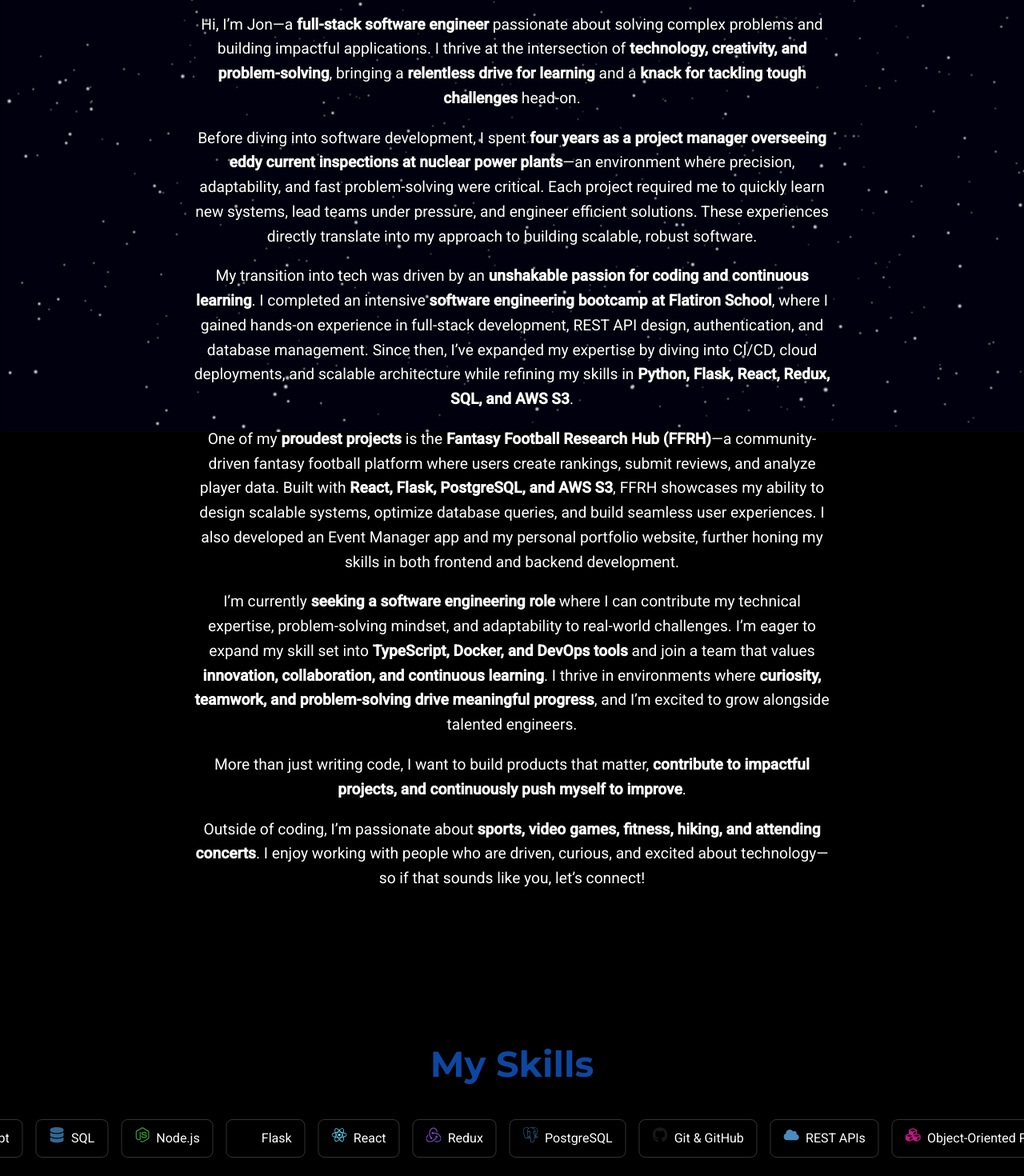
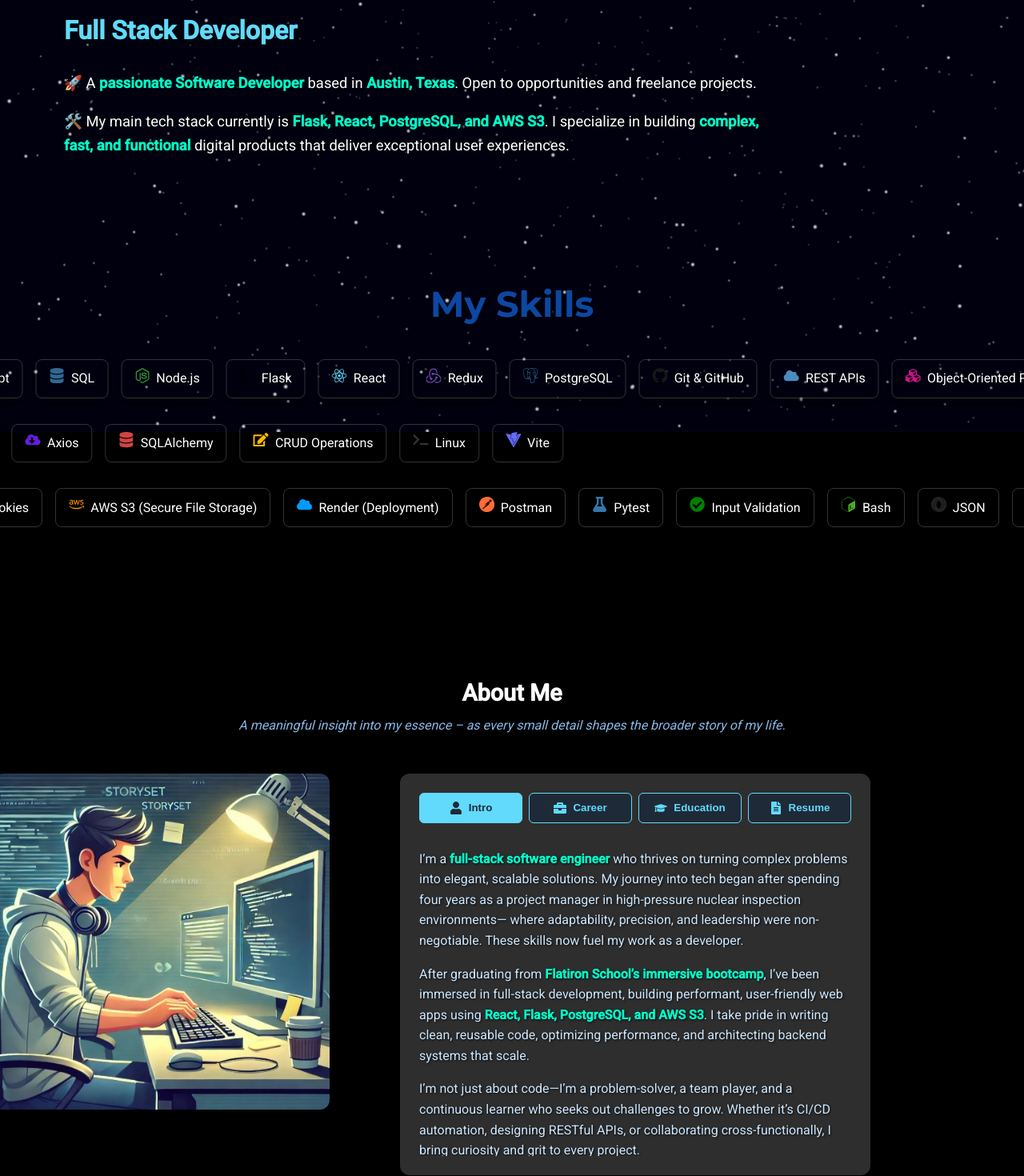
Before and after one commit to Jwmarsh16/personal-portfolio, a React (Vite) app in the folder client/: page / in a window 1280 px wide. Shown: the part 260-1730 px from the top of the page at 80% size. Built offline with nearby package versions, Linux system fonts and the light colour scheme.

Commit message:
moved skills to top of page with an intro, added about me tabs container under skills section

```diff
--- /dev/null
+++ b/client/src/AboutMeTabs.css
@@ -0,0 +1,159 @@
+
+.about-me-section {
+    width: 100%;
+    padding: 2rem;
+    text-align: center;
+  }
+
+  .about-header h2 {
+    font-size: 2.5rem;
+    color: white;
+    margin-bottom: 0.5rem;
+  }
+
+  .about-subtext {
+    font-size: 1.1rem;
+    color: #99ccff;
+    max-width: 700px;
+    margin: 0 auto 2rem;
+    font-style: italic;
+    opacity: 0.9;
+  }
+
+  /* The rest of your existing .about-tabs-wrapper and .tabs-container CSS can stay the same */
+
+
+.about-tabs-wrapper {
+    display: flex;
+    justify-content: center;
+    align-items: flex-start;
+    padding: 2rem;
+    flex-wrap: wrap;
+    gap: 1.5rem;
+  }
+
+  .code-image {
+    flex: 1;
+    max-width: 45%;
+    display: flex;
+    justify-content: flex-end;
+    align-items: center;
+  }
+
+  .code-image img {
+    width: 100%;
+    max-width: 420px;
+    height: auto;
+    animation: float 6s ease-in-out infinite;
+    border-radius: 12px;
+  }
+
+  @keyframes float {
+    0% { transform: translateY(0px); }
+    50% { transform: translateY(-10px); }
+    100% { transform: translateY(0px); }
+  }
+
+  .tabs-container {
+    flex: 1;
+    max-width: 50%;
+    background-color: rgba(51, 51, 51, 0.9);
+    color: white;
+    padding: 1.5rem;
+    border-radius: 12px;
+    max-height: 500px;
+    overflow-y: auto;
+    box-shadow: 0 4px 8px rgba(0, 0, 0, 0.3);
+    margin-left: -1rem;
+  }
+
+  .tabs {
+    display: flex;
+    justify-content: space-between;
+    margin-bottom: 1rem;
+    gap: 0.5rem;
+    flex-wrap: wrap;
+  }
+
+  .tabs button {
+    background-color: #1e2a38;
+    border: 1px solid #61dafb;
+    padding: 0.6rem 1.2rem;
+    color: #61dafb;
+    font-weight: bold;
+    cursor: pointer;
+    transition: background-color 0.3s ease, color 0.3s ease;
+    border-radius: 6px;
+    flex: 1;
+    display: flex;
+    align-items: center;
+    justify-content: center;
+    gap: 0.5rem;
+  }
+
+  .tabs button:hover,
+  .tabs button.active {
+    background-color: #61dafb;
+    color: #1e2a38;
+  }
+
+  .tab-body {
+    max-height: 400px;
+    overflow-y: auto;
+  }
+
+  .tab-content p,
+  .tab-content ul {
+    margin-bottom: 1rem;
+    line-height: 1.6;
+    color: #cce7ff;
+  }
+
+  .tab-content ul {
+    padding-left: 1rem;
+  }
+
+  .tab-icon {
+    font-size: 1rem;
+  }
+
+  .highlight {
+    color: #00ffcc;
+    font-weight: bold;
+  }
+
+  .tabs-title {
+    text-align: center;
+    margin-bottom: 1rem;
+  }
+
+  .tabs-title h2 {
+    font-size: 1.8rem;
+    color: white;
+    margin-bottom: 0.3rem;
+  }
+
+  .about-subtext {
+    font-size: 1rem;
+    color: #99ccff;
+    max-width: 700px;
+    margin: 0 auto;
+    font-style: italic;
+    opacity: 0.9;
+  }
+
+  /* Fade animation */
+  .fade-in {
+    animation: fadeIn 0.6s ease-in-out;
+  }
+
+  @keyframes fadeIn {
+    from {
+      opacity: 0;
+      transform: translateY(8px);
+    }
+    to {
+      opacity: 1;
+      transform: translateY(0);
+    }
+  }
--- a/client/src/App.jsx
+++ b/client/src/App.jsx
@@ -1,15 +1,16 @@
 import React from 'react';
 import { BrowserRouter as Router, Route, Routes } from 'react-router-dom';
 import Header from './components/Header';
-import AboutMe from './components/AboutMe';
+import SkillsIntro from './components/SkillsIntro';
+import AboutMeTabs from './components/AboutMeTabs';
 import Projects from './components/Projects';
-import Skills from './components/Skills';
 import Contact from './components/Contact';
 import Menu from './components/Menu';
 import TechnicalBlogs from './components/TechnicalBlogs';
 import FantasyFootballResearchHub from './project-details/FantasyFootballResearchHub';
 import EventManager from './project-details/EventManager';
 import Portfolio from './project-details/Portfolio';
+import Resume from './components/Resume'; // ✅ New import
 import './global.css';
 
 function App() {
@@ -19,8 +20,7 @@ function App() {
         <Menu />
         <Header />
 
-        {/* Shooting Star Elements with varied angles */}
-        {/* Star 1: Moving at 62° */}
+        {/* Shooting Star Elements */}
         <div
           className="shooting-star-container"
           style={{
@@ -38,7 +38,6 @@ function App() {
           <div className="shooting-star"></div>
         </div>
 
-        {/* Star 2: Moving at 112° */}
         <div
           className="shooting-star-container"
           style={{
@@ -56,7 +55,6 @@ function App() {
           <div className="shooting-star"></div>
         </div>
 
-        {/* Star 3: Moving at 203° */}
         <div
           className="shooting-star-container"
           style={{
@@ -74,7 +72,6 @@ function App() {
           <div className="shooting-star"></div>
         </div>
 
-        {/* Star 4: Moving at 277° */}
         <div
           className="shooting-star-container"
           style={{
@@ -97,14 +94,16 @@ function App() {
             path="/"
             element={
               <main>
-                <AboutMe />
-                <Skills />
+                <SkillsIntro />
+                <AboutMeTabs />
                 <Projects />
                 <Contact />
               </main>
             }
           />
           <Route path="/blogs" element={<TechnicalBlogs />} />
+          <Route path="/resume" element={<Resume />} />
+
           {/* Project Detail Routes */}
           <Route
             path="/project/fantasy-football-research-hub"
--- /dev/null
+++ b/client/src/SkillsIntro.css
@@ -0,0 +1,50 @@
+/* SkillsIntro.css */
+
+.skills-intro-wrapper {
+    padding: 3rem 2rem;
+  }
+
+  /* Separate wrapper for summary so we can shift only that left */
+  .summary-wrapper {
+    text-align: left;
+    max-width: 900px;
+    margin-left: 3rem;
+  }
+
+  /* Center the skills rows independently */
+  .skills-wrapper {
+    display: flex;
+    justify-content: center;
+    margin-top: 2rem;
+  }
+
+  /* Summary content styling */
+  .summary-intro h1 {
+    font-size: 3.5rem;
+    color: white;
+    margin-bottom: 1rem;
+  }
+
+  .name-highlight {
+    color: #00ffd1;
+    font-weight: 900;
+  }
+
+  .role-highlight {
+    font-size: 2rem;
+    font-weight: bold;
+    color: #61dafb;
+    margin-bottom: 1.5rem;
+  }
+
+  .summary-intro p {
+    font-size: 1.15rem;
+    color: white;
+    margin-bottom: 1.2rem;
+    line-height: 1.6;
+  }
+
+  .highlight {
+    color: #94f5ff;
+    font-weight: bold;
+  }
--- /dev/null
+++ b/client/src/components/AboutMeTabs.jsx
@@ -0,0 +1,114 @@
+// AboutMeTabs.jsx
+import React, { useState } from 'react';
+import '../AboutMeTabs.css';
+import { useNavigate } from 'react-router-dom';
+import { FaUser, FaBriefcase, FaGraduationCap, FaFileAlt } from 'react-icons/fa';
+
+function AboutMeTabs() {
+  const [activeTab, setActiveTab] = useState('Intro');
+  const navigate = useNavigate();
+
+  const renderTabContent = () => {
+    switch (activeTab) {
+      case 'Intro':
+        return (
+          <div className="tab-content">
+            <p>
+              I’m a <span className="highlight">full-stack software engineer</span> who thrives on turning complex problems into elegant, scalable solutions.
+              My journey into tech began after spending four years as a project manager in high-pressure nuclear inspection environments—
+              where adaptability, precision, and leadership were non-negotiable. These skills now fuel my work as a developer.
+            </p>
+            <p>
+              After graduating from <span className="highlight">Flatiron School’s immersive bootcamp</span>, I’ve been immersed in full-stack development,
+              building performant, user-friendly web apps using <span className="highlight">React, Flask, PostgreSQL, and AWS S3</span>. I take pride in writing clean, reusable code,
+              optimizing performance, and architecting backend systems that scale.
+            </p>
+            <p>
+              I’m not just about code—I’m a problem-solver, a team player, and a continuous learner who seeks out challenges to grow.
+              Whether it’s CI/CD automation, designing RESTful APIs, or collaborating cross-functionally, I bring curiosity and grit to every project.
+            </p>
+            <p>
+              My ultimate goal? To join a mission-driven team where I can build impactful software, grow with talented engineers,
+              and contribute to products that make people’s lives easier and better.
+            </p>
+          </div>
+        );
+      case 'Career':
+        return (
+          <div className="tab-content">
+            <ul>
+              <li>
+                <strong>Project Manager – Nuclear Power Inspection</strong><br />
+                2019 – 2023
+              </li>
+              <li>
+                <strong>Software Engineering Student – Flatiron School</strong><br />
+                April 2024 – August 2024
+              </li>
+            </ul>
+          </div>
+        );
+      case 'Education':
+        return (
+          <div className="tab-content">
+            <ul>
+              <li>
+                <strong>Flatiron School – Software Engineering Bootcamp</strong><br />
+                Graduated: August 2024
+              </li>
+              <li>
+                <strong>Other Continuing Education</strong><br />
+                Online courses in Flask, React, AWS, CI/CD, and more
+              </li>
+            </ul>
+          </div>
+        );
+      case 'Resume':
+        navigate('/resume');
+        return null;
+      default:
+        return null;
+    }
+  };
+
+  const tabIcons = {
+    Intro: <FaUser className="tab-icon" />,
+    Career: <FaBriefcase className="tab-icon" />,
+    Education: <FaGraduationCap className="tab-icon" />,
+    Resume: <FaFileAlt className="tab-icon" />
+  };
+
+  return (
+    <section className="about-tabs-section">
+      <div className="tabs-title">
+        <h2>About Me</h2>
+        <p className="about-subtext">
+          A meaningful insight into my essence – as every small detail shapes the broader story of my life.
+        </p>
+      </div>
+
+      <div className="about-tabs-wrapper" style={{ marginLeft: '-10rem' }}>
+        <div className="code-image" style={{ marginRight: '5rem' }}>
+          <img src="/images/portfolio-man.jpg" alt="Developer typing" />
+        </div>
+
+        <div className="tabs-container" style={{ marginRight: '10rem' }}>
+          <div className="tabs">
+            {['Intro', 'Career', 'Education', 'Resume'].map(tab => (
+              <button
+                key={tab}
+                className={activeTab === tab ? 'active' : ''}
+                onClick={() => setActiveTab(tab)}
+              >
+                {tabIcons[tab]} {tab}
+              </button>
+            ))}
+          </div>
+          <div className="tab-body fade-in">{renderTabContent()}</div>
+        </div>
+      </div>
+    </section>
+  );
+}
+
+export default AboutMeTabs;
--- /dev/null
+++ b/client/src/components/Resume.jsx
@@ -0,0 +1,18 @@
+// Resume.jsx
+import React from 'react';
+
+function Resume() {
+  return (
+    <section className="resume-page">
+      <h1>My Resume</h1>
+      <p>
+        You can view or download my full resume below:
+      </p>
+      <a href="/resume.pdf" target="_blank" rel="noopener noreferrer">
+        View Resume PDF
+      </a>
+    </section>
+  );
+}
+
+export default Resume;
--- /dev/null
+++ b/client/src/components/SkillsIntro.jsx
@@ -0,0 +1,33 @@
+// SkillsIntro.jsx
+import React from 'react';
+import Skills from './Skills';
+import '../SkillsIntro.css';
+
+function SkillsIntro() {
+    return (
+        <section className="skills-intro-wrapper">
+        <div className="summary-wrapper">
+          <div className="summary-intro">
+            <h1>
+              Hi 👋, I’m <span className="name-highlight">Jonathan Marshall</span>
+            </h1>
+            <h2 className="role-highlight">Full Stack Developer</h2>
+            <p>
+              🚀 A <span className="highlight">passionate Software Developer</span> based in <span className="highlight">Austin, Texas</span>. Open to
+              opportunities and freelance projects.
+            </p>
+            <p>
+              🛠️ My main tech stack currently is <span className="highlight">Flask, React, PostgreSQL, and AWS S3</span>.
+              I specialize in building <span className="highlight">complex, fast, and functional</span> digital products
+              that deliver exceptional user experiences.
+            </p>
+          </div>
+        </div>
+        <div className="skills-wrapper">
+          <Skills />
+        </div>
+      </section>
+    );
+  }
+
+export default SkillsIntro;
```
Also changed, not shown: client/public/images/portfolio-man.jpg (added).
